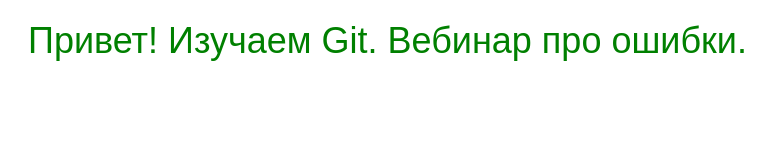
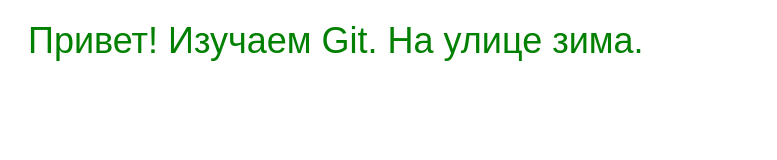
Before and after one commit to TedMcdonald77/test, a plain HTML site: page index.html in a window 1280 px wide. Shown: the whole page, without its empty margins (0-777 px from the left). Drawn offline with Linux system fonts and the light colour scheme.

Commit message:
local commit

```diff
--- a/index.html
+++ b/index.html
@@ -8,6 +8,6 @@
     <link rel="stylesheet" href="style.css">
 </head>
 <body>
-    <p class="text"> Привет! Изучаем Git. Вебинар про ошибки.</p>
+    <p class="text"> Привет! Изучаем Git. На улице зима.</p>
 </body>
 </html>
```
